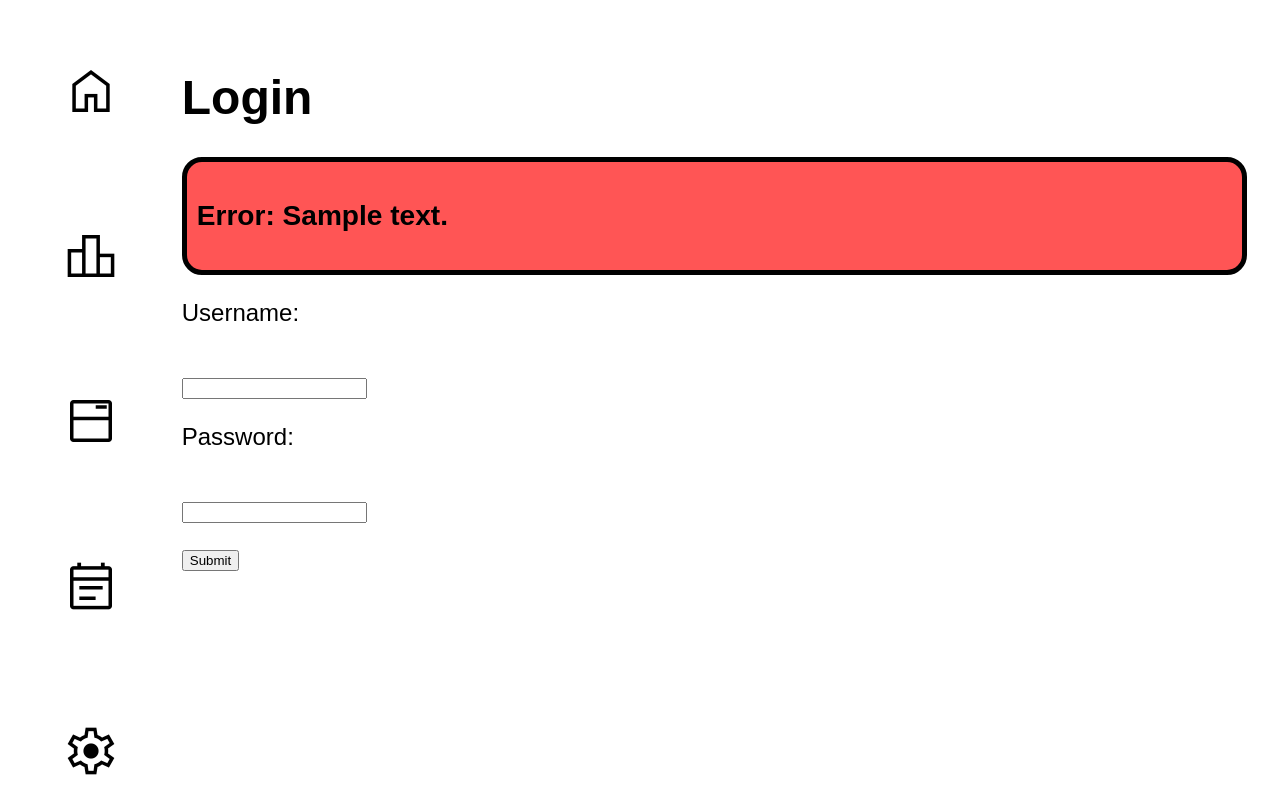
After one commit to NotLawson/premierscodingchallenge, a Flask app: template server/templates/login.html in a window 1280 px wide. The commit adds this page. Shown: the top 811 px of the page. Run offline with Flask 3, Linux system fonts and the light colour scheme; the template is opened without the code that fills it: most values are stand-ins (such as "Sample title", 1, 10 or a date in 2020).

Commit message:
finish the login page, now fully functioning, updated the user entity for simplicity, and made other small adjustments

```diff
--- a/server/db/user/__init__.py
+++ b/server/db/user/__init__.py
@@ -8,8 +8,8 @@ class TokenStore:
         pass
 class User:
     tokens = []
-    def __init__(self, username, password, permissions=0):
-        self.username = username
+    def __init__(self, name, password, permissions=0):
+        self.name = name
         self.password = password
         self.permissions = permissions
     def login(self, password):
--- a/server/server.py
+++ b/server/server.py
@@ -23,26 +23,7 @@ import random # For token generation
 import db
 import helper
 
-def generate_token(username):
-    import random
-    chars = ['a', 'A', 'b', 'B', 'c', 'C', 'd', 'D', 'e', 'E', 'f', 'F', 'g', 'G', 'h', 'H', 'i', 'I', 'j',
-             'J', 'k', 'K', 'l', 'L', 'm', 'M', 'n', 'N', 'o', 'O', 'p', 'P', 'q', 'Q', 'r', 'R', 's', 'S', 't', 'T',
-             'u', 'U', 'v', 'V', 'w', 'W', 'x', 'X', 'y', 'Y', 'z', 'Z', '1', '2', '3', '4', '5', '6', '7', '8', '9', '0']
-    while True:
-            taken = False
-            token=""
-            i=0
-            for i in range(20):
-                token+=random.choice(chars)
-                i+=1
-            for i in helper.TOKENSTORE.tokens:
-                if token==i.token:
-                    taken = True
-                    break
-            if not taken:
-                break
-    helper.TOKENSTORE.tokens.append(db.user.Token(token,username))
-    return token
+
 
 ## Setup ##
 
@@ -67,11 +48,11 @@ flash = db.flashcards.db(os.path.dirname(db.flashcards.__file__)+"/dbfile")
 def get_token():
     user = request.headers.get("x-api-user")
     password = request.headers.get("x-api-password")
+    log.log(f"is '{user} in {users.refs()}'")
     if user in users.refs():
         userobj = users.get(user)
         if userobj.password == password:
-            token=generate_token(user)
-
+            token=helper.generate_token(user)
             return json.dumps({"code":200,
                     "message":"Success",
                     "token":token})
@@ -90,7 +71,7 @@ def auth(request=request):
 def usercreate(username, password):
     if username in users.refs():
         return json.dumps({"code":500, "message":"user already exists"}), 500
-    user = db.user.User(helper.TOKENSTORE, username, password)
+    user = db.user.User(username, password)
     users.put(username, user)
     users.push()
     return json.dumps({"code":200, "message":"user added"})
--- a/server/static/css/index.css
+++ b/server/static/css/index.css
@@ -10,6 +10,5 @@
 .item {
     padding: 30px 30px 30px 30px;
     border-radius: 20px;
-    border-radius: 20px;
     border: 1px solid black;
 }
--- /dev/null
+++ b/server/static/css/login.css
@@ -0,0 +1,8 @@
+/* login css for message */
+
+.error {
+    background-color: rgb(255, 85, 85);
+    border: 5px solid black;
+    padding: 10px 10px 10px 10px;
+    border-radius: 20px;
+}
--- /dev/null
+++ b/server/templates/login.html
@@ -0,0 +1,19 @@
+{% extends "home.html" %}
+
+{% block imports %}
+<link href="/static/css/login.css" rel="stylesheet">
+{% endblock %}
+
+{% block content %}
+<h1>Login</h1>
+{% if message != None %}
+<div class="error"><h3>Error: {{ message }}</h3></div>
+{% endif %}
+<form action="/login" method="post">
+    <label for="username"><p>Username:</p></label><br>
+    <input type="text" id="username" name="username"><br>
+    <label for="password"><p>Password:</p></label><br>
+    <input type="text" id="password" name="password"><br><br>
+    <input type="submit" value="Submit">
+</form>
+{% endblock %}
```
Also changed, not shown: server/helper.py (+21 -0 lines), server/wapp.py (+20 -2 lines).
